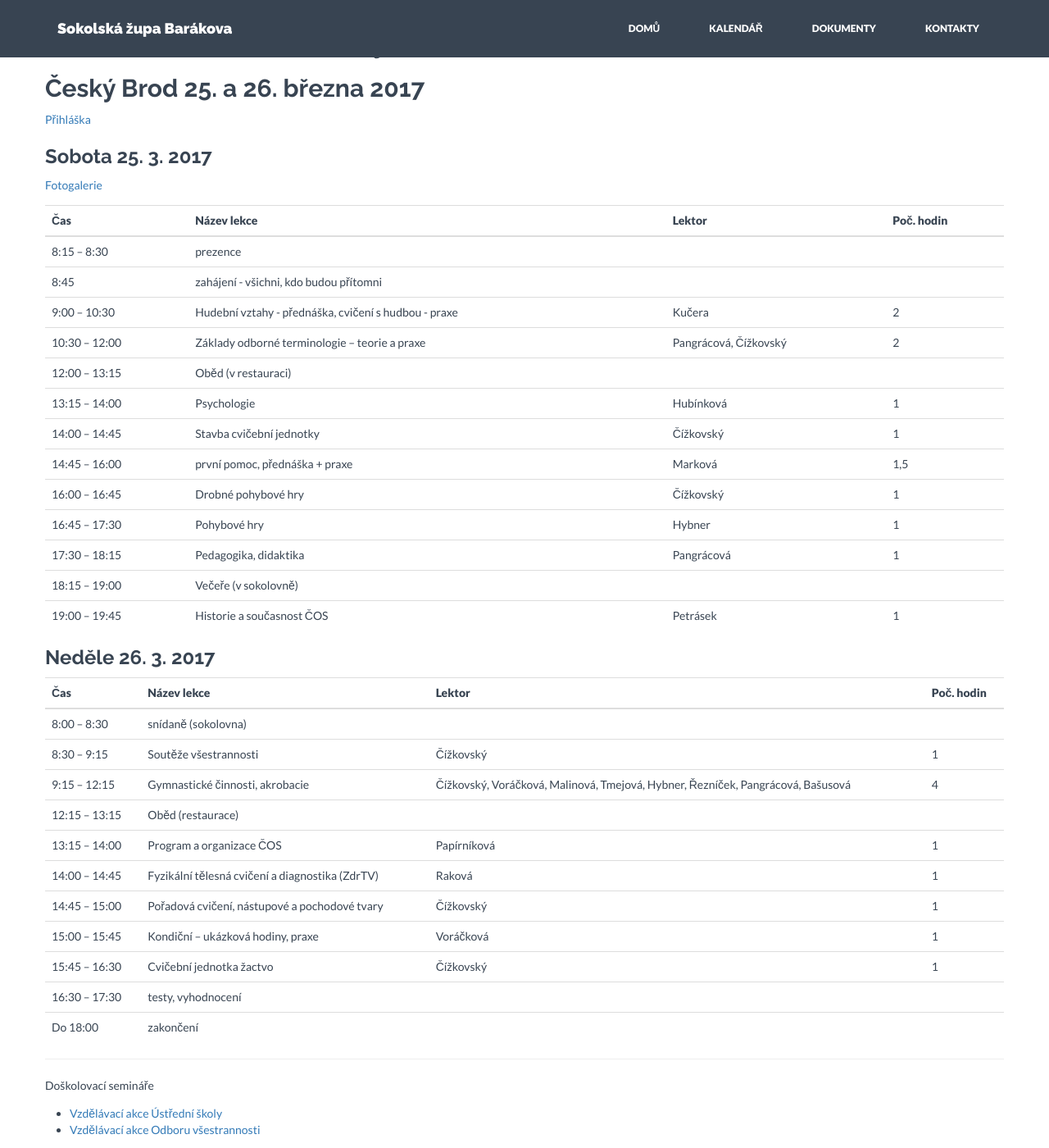
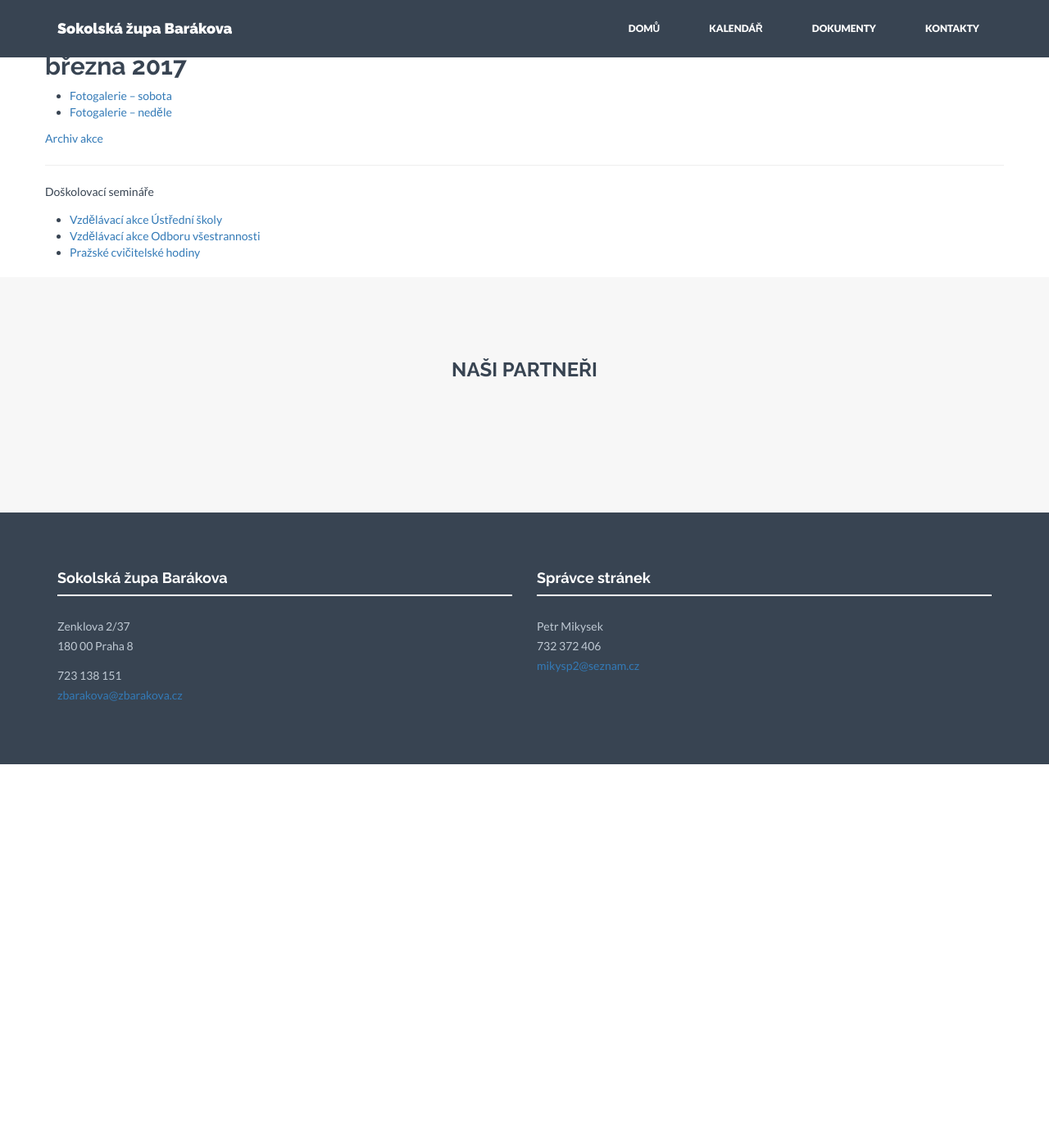
Before and after one commit to milanhybner/zbarakova.cz, a Jekyll site: the page built from ov/vzdelavani.md, in a window 1280 px wide and 1400 px high, scrolled down 215 px. Shown: the whole window at 82% size. Built offline with Jekyll 4.4.1, drawn with Linux system fonts in a browser that asks for light colours; nearby versions of some CDN libraries; our own code applies the rules of GitHub Pages for plain Markdown files; after the commit the page ends 1147 px from its top, so only the background shows below that.

Commit message:
Přdány fotografie ze 2. dnu školení cvičitelů
https://goo.gl/photos/dsxKK9WWGH5vC6SD6

```diff
--- a/ov/vzdelavani.md
+++ b/ov/vzdelavani.md
@@ -3,49 +3,14 @@ layout: page
 nazev: Vzdělávání pro cvičitele všestrannosti
 ---
 
-# Školení cvičitelů III. třídy všestrannosti a doškolení cvičitelů
-
-## Český Brod 25. a 26. března 2017
-
-[Přihláška](https://drive.google.com/open?id=0B0w6gDorCVUkQ2hFazg1YkhLeE0)
+## Školení cvičitelů III. třídy všestrannosti a doškolení cvičitelů – Český Brod 25. a 26. března 2017
 
 
-### Sobota 25. 3. 2017
 
-[Fotogalerie](https://goo.gl/photos/U8CPcuuRphWWy7Qz6)
+* [Fotogalerie – sobota](https://goo.gl/photos/U8CPcuuRphWWy7Qz6)
+* [Fotogalerie – neděle](https://goo.gl/photos/dsxKK9WWGH5vC6SD6)
 
-|      Čas      |                     Název lekce                      |         Lektor        | Poč. hodin |
-|---------------|------------------------------------------------------|-----------------------|------------|
-| 8:15 – 8:30   | prezence                                             |                       |            |
-| 8:45          | zahájení - všichni, kdo budou přítomni               |                       |            |
-| 9:00 – 10:30  | Hudební vztahy - přednáška, cvičení s hudbou - praxe | Kučera                | 2          |
-| 10:30 – 12:00 | Základy odborné terminologie – teorie a praxe        | Pangrácová, Čížkovský | 2          |
-| 12:00 – 13:15 | Oběd (v restauraci)                                  |                       |            |
-| 13:15 – 14:00 | Psychologie                                          | Hubínková             | 1          |
-| 14:00 – 14:45 | Stavba cvičební jednotky                             | Čížkovský             | 1          |
-| 14:45 – 16:00 | první pomoc, přednáška + praxe                       | Marková               | 1,5        |
-| 16:00 – 16:45 | Drobné pohybové hry                                  | Čížkovský             | 1          |
-| 16:45 – 17:30 | Pohybové hry                                         | Hybner                | 1          |
-| 17:30 – 18:15 | Pedagogika, didaktika                                | Pangrácová            | 1          |
-| 18:15 – 19:00 | Večeře (v sokolovně)                                 |                       |            |
-| 19:00 – 19:45 | Historie a současnost ČOS                            | Petrásek              | 1          |
-
-
-### Neděle 26. 3. 2017
-
-|      Čas      |                   Název lekce                   |                                      Lektor                                     | Poč. hodin |
-|---------------|-------------------------------------------------|---------------------------------------------------------------------------------|------------|
-| 8:00 – 8:30   | snídaně (sokolovna)                             |                                                                                 |            |
-| 8:30 – 9:15   | Soutěže všestrannosti                           | Čížkovský                                                                       |          1 |
-| 9:15 – 12:15  | Gymnastické činnosti, akrobacie                 | Čížkovský, Voráčková, Malinová, Tmejová, Hybner, Řezníček, Pangrácová, Bašusová |          4 |
-| 12:15 – 13:15 | Oběd (restaurace)                               |                                                                                 |            |
-| 13:15 – 14:00 | Program a organizace ČOS                        | Papírníková                                                                     |          1 |
-| 14:00 – 14:45 | Fyzikální tělesná cvičení a diagnostika (ZdrTV) | Raková                                                                          |          1 |
-| 14:45 – 15:00 | Pořadová cvičení, nástupové a pochodové tvary   | Čížkovský                                                                       |          1 |
-| 15:00 – 15:45 | Kondiční – ukázková hodiny, praxe               | Voráčková                                                                       |          1 |
-| 15:45 – 16:30 | Cvičební jednotka žactvo                        | Čížkovský                                                                       |          1 |
-| 16:30 – 17:30 | testy, vyhodnocení                              |                                                                                 |            |
-| Do 18:00      | zakončení                                       |                                                                                 |            |
+[Archiv akce](2017-03-25-skoleni.html)
 
 
 ---
@@ -55,3 +20,4 @@ Doškolovací semináře
 
 * [Vzdělávací akce Ústřední školy](http://sokol.eu/obsah/234/seminare-a-skoleni)
 * [Vzdělávací akce Odboru všestrannosti](http://sokol.eu/obsah/5360/vzdelavani-odbor-vsestrannosti)
+* [Pražské cvičitelské hodiny](http://eepurl.com/44n35)
```
Also changed, not shown: ov/2017-03-25-skoleni.md (added, +41 -0 lines).
